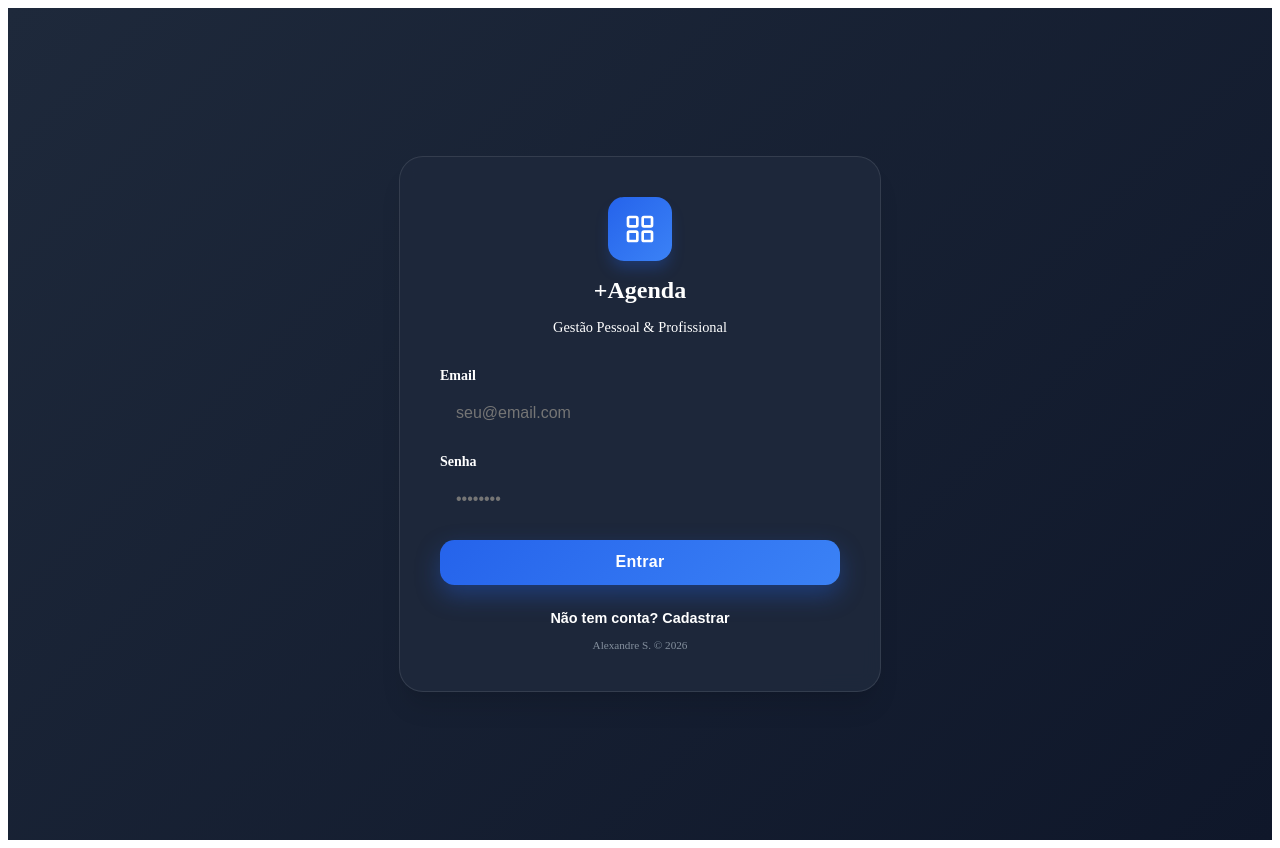
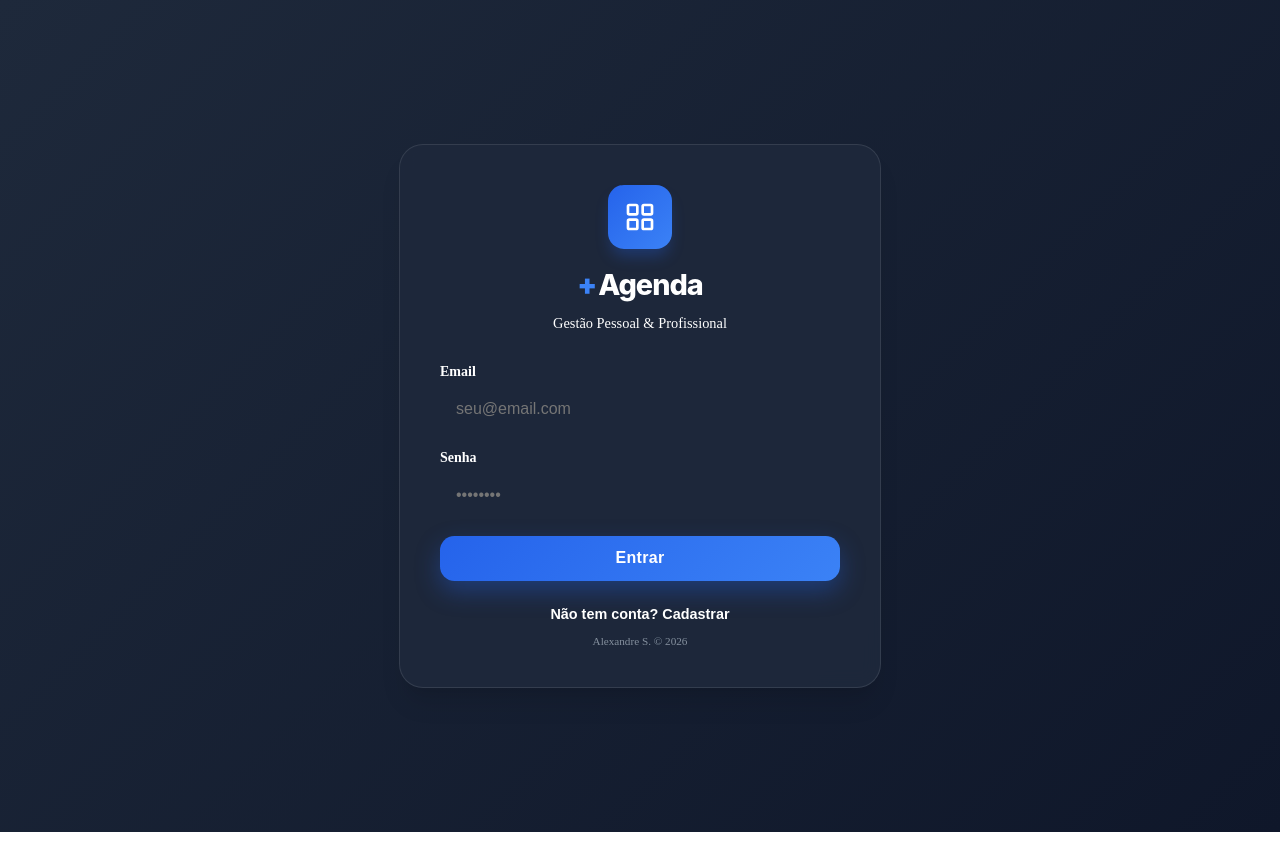
Before and after one commit to xploddy/MaisAgenda, a React (Vite) app: page / in a window 1280 px wide. Built offline with nearby package versions, Linux system fonts and the light colour scheme; no server answers.

Commit message:
login page fix

```diff
--- a/src/pages/Login.css
+++ b/src/pages/Login.css
@@ -43,12 +43,35 @@
     box-shadow: 0 10px 15px -3px rgba(37, 99, 235, 0.3);
 }
 
+/* Título principal do app */
 .login-title {
-    font-size: 1.5rem;
-    font-weight: 700;
+    font-family: 'Inter', system-ui, -apple-system, BlinkMacSystemFont, 'Segoe UI', sans-serif;
+    font-size: 1.8rem;
+    font-weight: 800;
+    letter-spacing: -0.035em;
     color: var(--color-text-main);
-    margin-bottom: 0.5rem;
+    margin-bottom: 0.4rem;
+
+    display: flex;
+    align-items: center;
+    justify-content: center;
+    line-height: 1.1;
 }
+
+/* Símbolo + (identidade visual) */
+.login-plus {
+    color: #3b82f6;
+    font-weight: 900;
+    margin-right: 2px;
+}
+
+/* Ajuste fino para telas pequenas */
+@media (max-width: 480px) {
+    .login-title {
+        font-size: 1.6rem;
+    }
+}
+
 
 .login-subtitle {
     color: var(--color-text-muted);
@@ -189,3 +212,10 @@
         color: rgba(203, 213, 225, 0.6);
     }
 }
+
+html,
+body {
+    margin: 0;
+    padding: 0;
+    height: 100%;
+}
--- a/src/pages/Login.jsx
+++ b/src/pages/Login.jsx
@@ -41,9 +41,16 @@ const Login = () => {
                     <div className="app-logo">
                         <LayoutGrid size={32} />
                     </div>
-                    <h1 className="login-title" style={{ color: 'var(--color-text-main)' }}>
-                        {isSignUp ? 'Criar Conta' : '+Agenda'}
+                    <h1 className="login-title">
+                        {isSignUp ? (
+                            'Criar Conta'
+                        ) : (
+                            <>
+                                <span className="login-plus">+</span>Agenda
+                            </>
+                        )}
                     </h1>
+
                     <p className="login-subtitle">Gestão Pessoal & Profissional</p>
                 </div>
 
```
